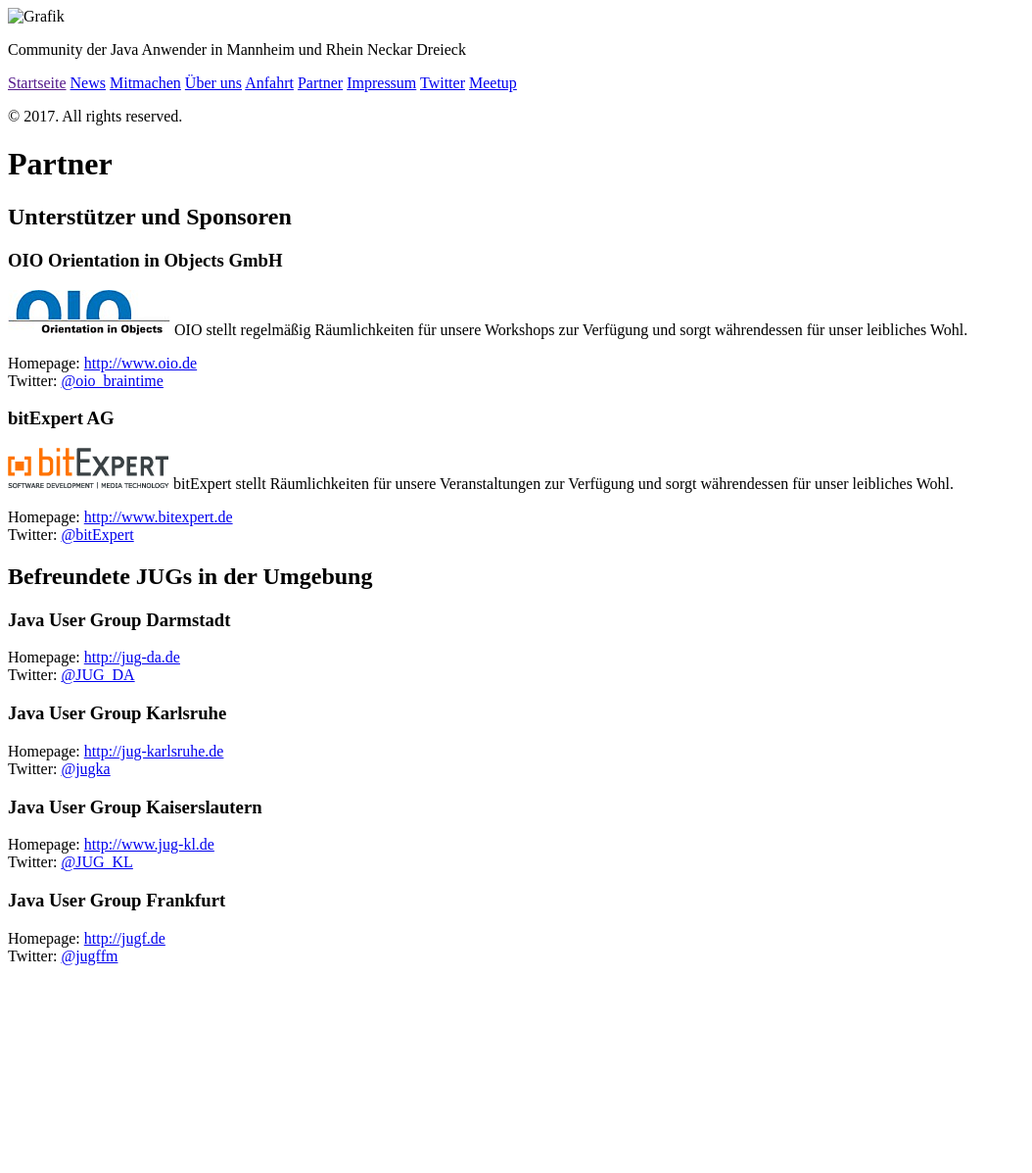
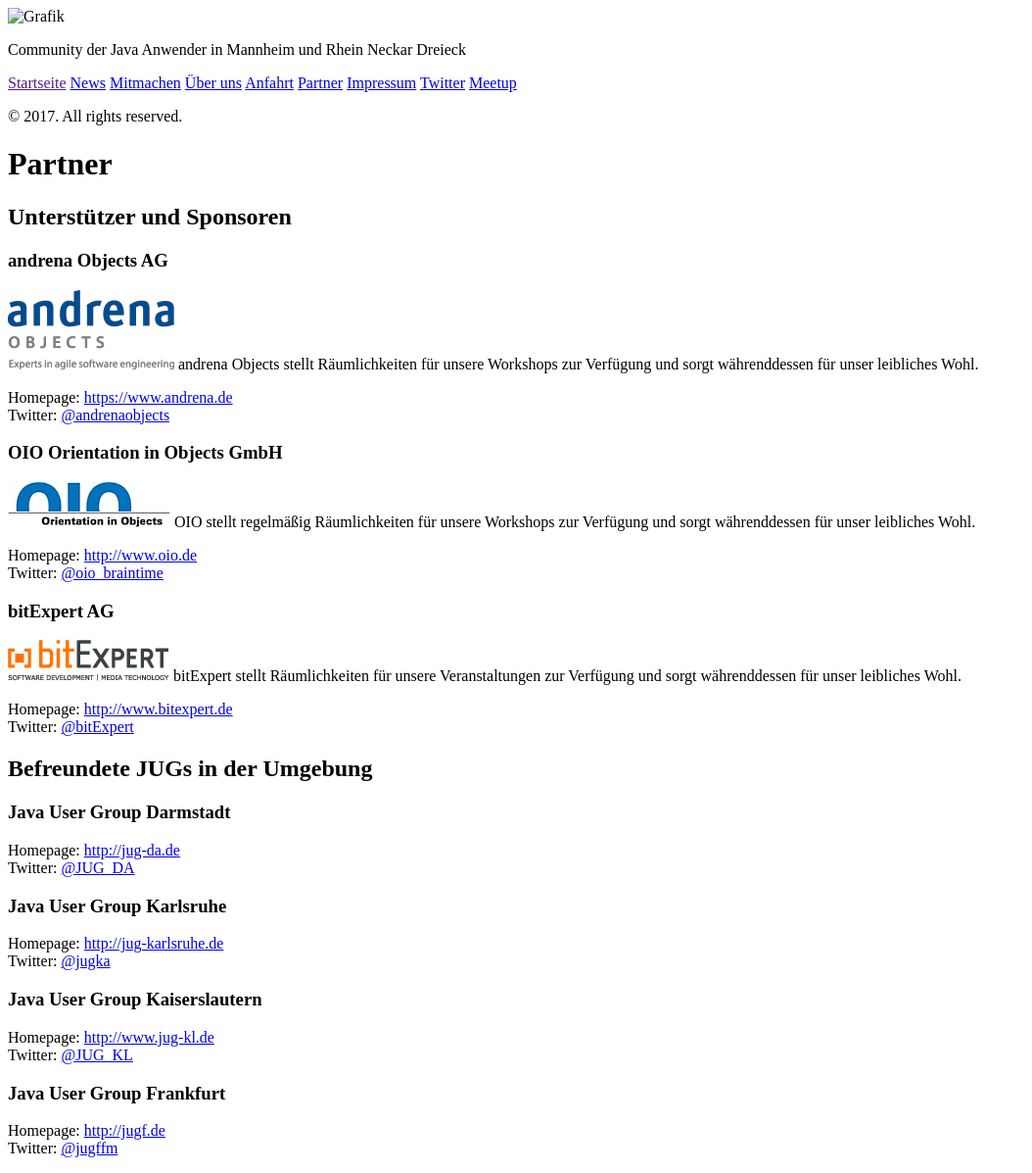
Before and after one commit to majug/majug.github.io, a Jekyll site: the page built from partner.md, in a window 1280 px wide. Shown: the whole page at 98% size, without its empty margins (0-1054 px from the left). Built offline with Jekyll 4.4.1, drawn with Linux system fonts in a browser that asks for light colours; before the commit the page ends 1001 px from its top, so only the background shows below that.

Commit message:
Added andrena as partner

```diff
--- a/partner.md
+++ b/partner.md
@@ -6,10 +6,18 @@
 
 ## Unterstützer und Sponsoren
 
+### andrena Objects AG
+
+<img src="/public/img/andrena-logo.png" />
+andrena Objects stellt Räumlichkeiten für unsere Workshops zur Verfügung und sorgt währenddessen für unser leibliches Wohl.
+
+Homepage: [https://www.andrena.de](https://www.andrena.de)<br />
+Twitter:  [@andrenaobjects](https://twitter.com/andrenaobjects)
+
 ### OIO Orientation in Objects GmbH
 
 <img src="/public/img/oio-logo.png" />
-OIO stellt regelmäßig Räumlichkeiten für unsere Workshops zur Verfügung und sorgt währendessen für unser leibliches Wohl.
+OIO stellt regelmäßig Räumlichkeiten für unsere Workshops zur Verfügung und sorgt währenddessen für unser leibliches Wohl.
 
 Homepage: [http://www.oio.de](http://www.oio.de)<br />
 Twitter:  [@oio_braintime](https://twitter.com/oio_braintime)
@@ -17,7 +25,7 @@
 ### bitExpert AG
 
 <img src="/public/img/bitexpert-logo.png" />
-bitExpert stellt Räumlichkeiten für unsere Veranstaltungen zur Verfügung und sorgt währendessen für unser leibliches Wohl.
+bitExpert stellt Räumlichkeiten für unsere Veranstaltungen zur Verfügung und sorgt währenddessen für unser leibliches Wohl.
 
 Homepage: [http://www.bitexpert.de](http://www.bitexpert.de)<br />
 Twitter:  [@bitExpert](https://twitter.com/bitExpert)
```
Also changed, not shown: public/img/andrena-logo.png (added).
